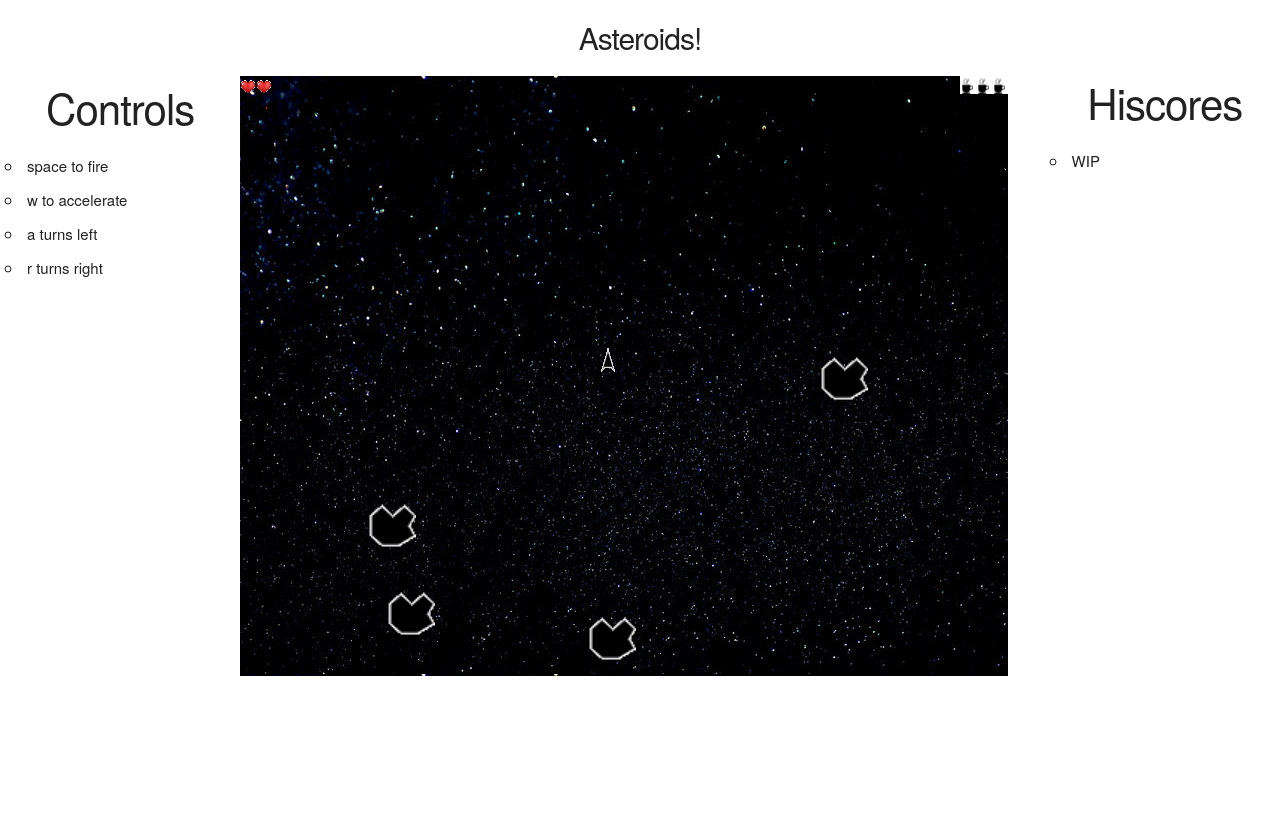
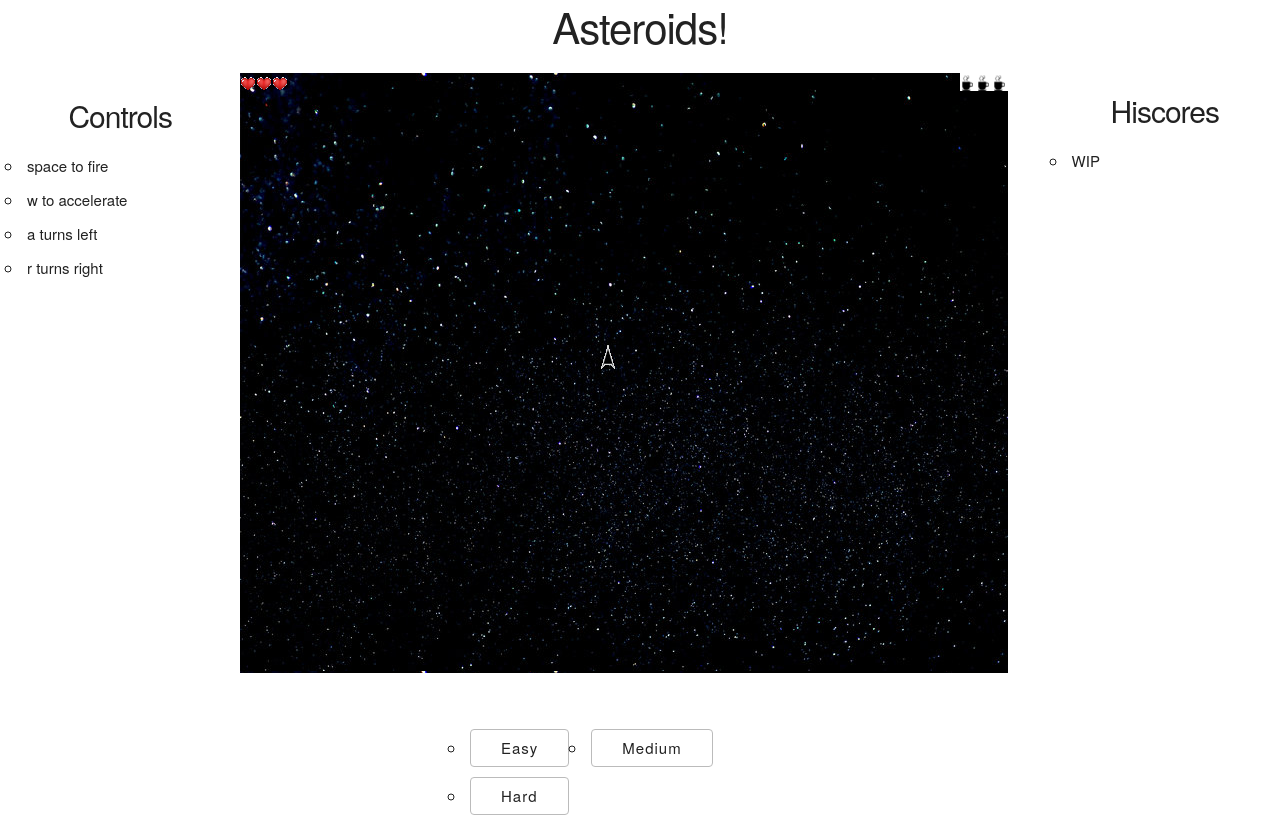
Before and after one commit to newellwm/Asteroids, a plain HTML site: page index.html in a window 1280 px wide. Before the commit the page ends 800 px from the top, so only its background shows below. Drawn offline with Linux system fonts and the light colour scheme.

Commit message:
Add broken difficulty buttons

```diff
--- a/css/style.css
+++ b/css/style.css
@@ -88,6 +88,10 @@ h2 {
   display: inline-block;
   float: right;
 }
-                                              .collide {
-                                                background-color: red;
-                                              }
+#difficulty-settings{
+  display: inline-block;
+  margin: 0 35%;
+}
+#difficulty-settings li{
+  float: left;
+}
--- a/index.html
+++ b/index.html
@@ -11,12 +11,12 @@
 </head>
 <body id="main-page">
   <div id="masthead">
-    <h1 id="game-tite">Asteroids!</h1>
+    <h2 id="game-tite">Asteroids!</h2>
 
   </div>
   <!-- end #masthead -->
   <div id="controls-column">
-    <h2>Controls</h2>
+    <h1>Controls</h1>
     <ul>
       <li>space to fire</li>
       <li>w to accelerate</li>
@@ -34,11 +34,18 @@
   </div>
   <!-- end game-frame-->
   <div id="hiscore-column">
-    <h2>Hiscores</h2>
+    <h1>Hiscores</h1>
     <ul id="hiscore-list">
       <li class="score">WIP</li>
     </ul>
   </div>
   <!-- end #hiscore-column -->
+  <div id="difficulty-settings">
+    <ul>
+      <li><button type="button" id="easy">Easy</button></li>
+      <li><button type="button" id="medium">Medium</button></li>
+      <li><button type="button" id="hard">Hard</button></li>
+    </ul>
+  </div>
 </body>
 </html>
--- a/js/function.js
+++ b/js/function.js
@@ -5,8 +5,8 @@ var
   $asteroids = [];
   myShip = [];
   $myShip = [];
-var spawnFourAsteroids = function(){
-  for(var i=0;i<4;i++){
+var spawnAsteroids = function(input){
+  for(var i=0;i<input;i++){
     asteroids[i] = new Asteroid();
     asteroids[i].createRand();
   }
--- a/js/main.js
+++ b/js/main.js
@@ -10,6 +10,15 @@
 
 $(function(){
   spawnUserShip();
-  spawnFourAsteroids();//currently makes 12 =)
+
+  $('#easy').on('click',function(){
+    spawnAsteroids(4);
+  });
+  $('#medium').on('click',function(){
+    spawnAsteroids(4);
+  });
+  $('#hard').on('click',function(){
+    spawnAsteroids(4);
+  });
   setInterval(doPhysux,20);
 })
```
